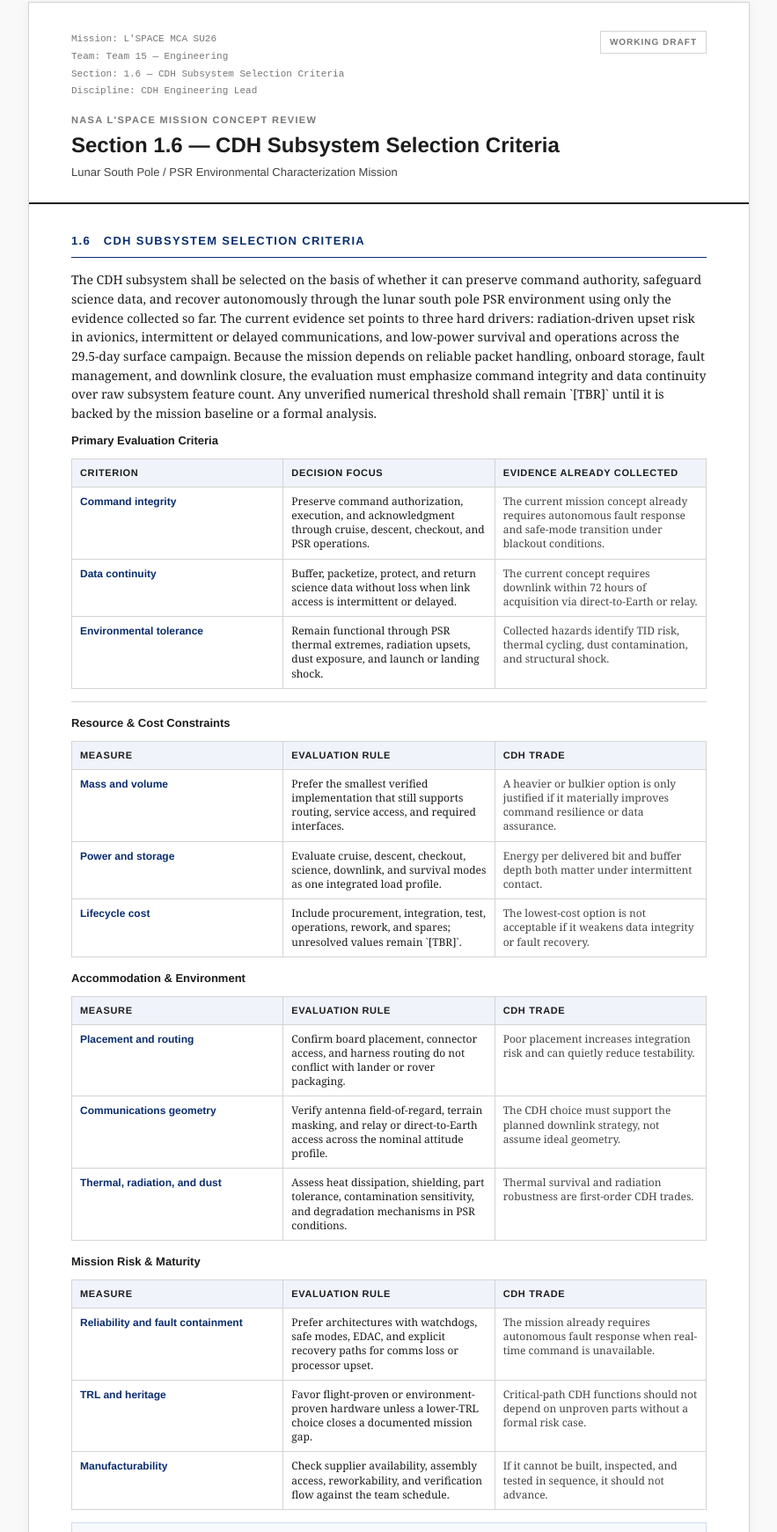
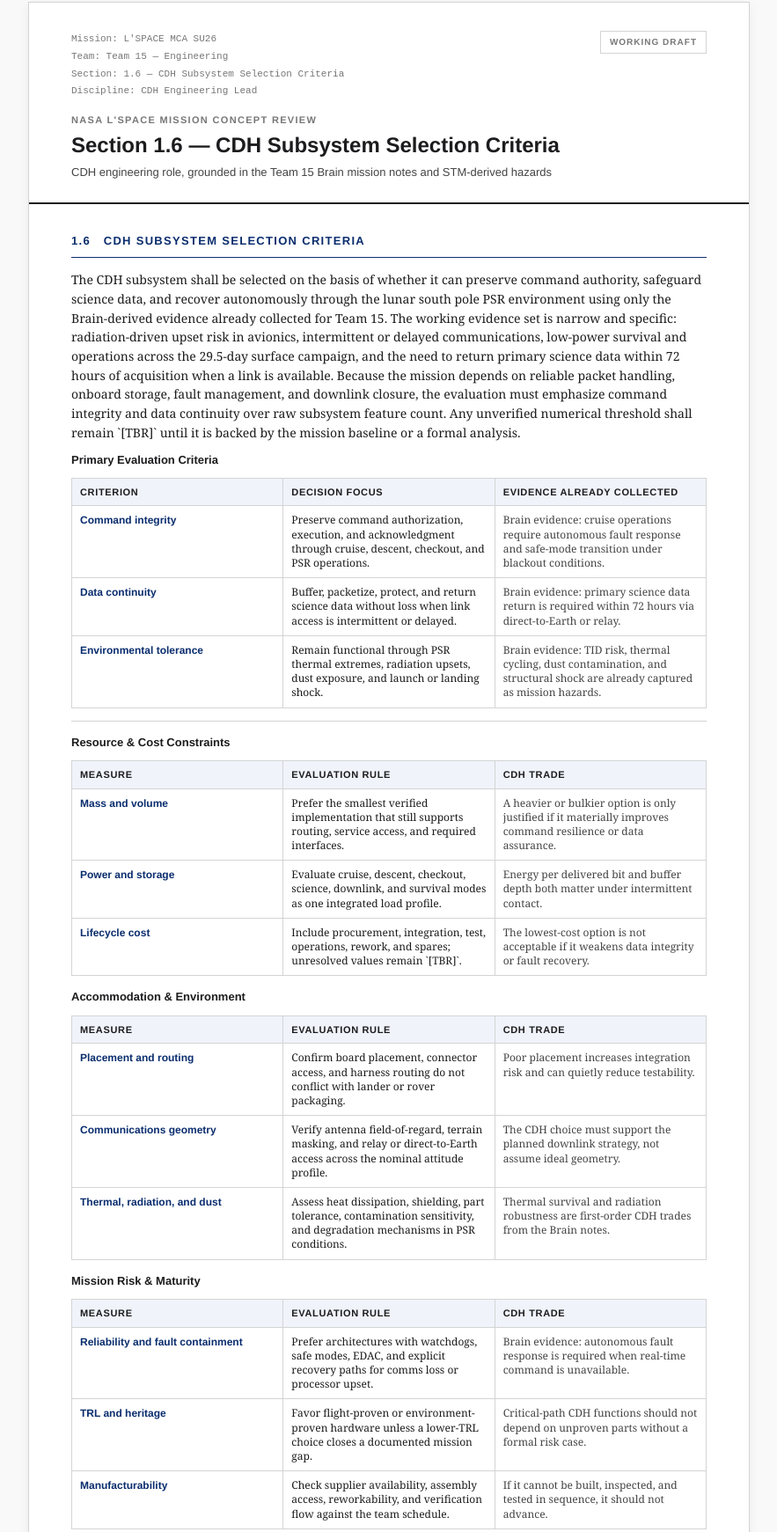
Before and after one commit to aryanputta/team15-mcr, a plain HTML site: page section-1-6-cdh-subsystem.html in a window 1280 px wide. Shown: the part 46-1787 px from the top of the page at 88% size, without its empty margins (198-1081 px from the left). Drawn offline with Linux system fonts and the light colour scheme.

Commit message:
Tighten CDH evidence basis

```diff
--- a/section-1-6-cdh-subsystem.html
+++ b/section-1-6-cdh-subsystem.html
@@ -201,14 +201,14 @@
     </div>
     <div class="doc-title">NASA L'SPACE Mission Concept Review</div>
     <div class="doc-heading">Section 1.6 — CDH Subsystem Selection Criteria</div>
-    <div class="doc-sub">Lunar South Pole / PSR Environmental Characterization Mission</div>
+    <div class="doc-sub">CDH engineering role, grounded in the Team 15 Brain mission notes and STM-derived hazards</div>
   </div>
 
   <div class="doc-body">
     <div class="section">
       <div class="section-heading">1.6 &nbsp; CDH Subsystem Selection Criteria</div>
       <p>
-        The CDH subsystem shall be selected on the basis of whether it can preserve command authority, safeguard science data, and recover autonomously through the lunar south pole PSR environment using only the evidence collected so far. The current evidence set points to three hard drivers: radiation-driven upset risk in avionics, intermittent or delayed communications, and low-power survival and operations across the 29.5-day surface campaign. Because the mission depends on reliable packet handling, onboard storage, fault management, and downlink closure, the evaluation must emphasize command integrity and data continuity over raw subsystem feature count. Any unverified numerical threshold shall remain `[TBR]` until it is backed by the mission baseline or a formal analysis.
+        The CDH subsystem shall be selected on the basis of whether it can preserve command authority, safeguard science data, and recover autonomously through the lunar south pole PSR environment using only the Brain-derived evidence already collected for Team 15. The working evidence set is narrow and specific: radiation-driven upset risk in avionics, intermittent or delayed communications, low-power survival and operations across the 29.5-day surface campaign, and the need to return primary science data within 72 hours of acquisition when a link is available. Because the mission depends on reliable packet handling, onboard storage, fault management, and downlink closure, the evaluation must emphasize command integrity and data continuity over raw subsystem feature count. Any unverified numerical threshold shall remain `[TBR]` until it is backed by the mission baseline or a formal analysis.
       </p>
 
       <div class="subsection">
@@ -225,17 +225,17 @@
             <tr>
               <td class="criterion">Command integrity</td>
               <td class="decision">Preserve command authorization, execution, and acknowledgment through cruise, descent, checkout, and PSR operations.</td>
-              <td class="evidence">The current mission concept already requires autonomous fault response and safe-mode transition under blackout conditions.</td>
+              <td class="evidence">Brain evidence: cruise operations require autonomous fault response and safe-mode transition under blackout conditions.</td>
             </tr>
             <tr>
               <td class="criterion">Data continuity</td>
               <td class="decision">Buffer, packetize, protect, and return science data without loss when link access is intermittent or delayed.</td>
-              <td class="evidence">The current concept requires downlink within 72 hours of acquisition via direct-to-Earth or relay.</td>
+              <td class="evidence">Brain evidence: primary science data return is required within 72 hours via direct-to-Earth or relay.</td>
             </tr>
             <tr>
               <td class="criterion">Environmental tolerance</td>
               <td class="decision">Remain functional through PSR thermal extremes, radiation upsets, dust exposure, and launch or landing shock.</td>
-              <td class="evidence">Collected hazards identify TID risk, thermal cycling, dust contamination, and structural shock.</td>
+              <td class="evidence">Brain evidence: TID risk, thermal cycling, dust contamination, and structural shock are already captured as mission hazards.</td>
             </tr>
           </tbody>
         </table>
@@ -297,7 +297,7 @@
             <tr>
               <td class="criterion">Thermal, radiation, and dust</td>
               <td>Assess heat dissipation, shielding, part tolerance, contamination sensitivity, and degradation mechanisms in PSR conditions.</td>
-              <td class="evidence">Thermal survival and radiation robustness are first-order CDH trades.</td>
+              <td class="evidence">Thermal survival and radiation robustness are first-order CDH trades from the Brain notes.</td>
             </tr>
           </tbody>
         </table>
@@ -317,7 +317,7 @@
             <tr>
               <td class="criterion">Reliability and fault containment</td>
               <td>Prefer architectures with watchdogs, safe modes, EDAC, and explicit recovery paths for comms loss or processor upset.</td>
-              <td class="evidence">The mission already requires autonomous fault response when real-time command is unavailable.</td>
+              <td class="evidence">Brain evidence: autonomous fault response is required when real-time command is unavailable.</td>
             </tr>
             <tr>
               <td class="criterion">TRL and heritage</td>
@@ -335,7 +335,7 @@
 
       <div class="note">
         <span class="tag">Selection rule</span><br>
-        When two candidate CDH architectures satisfy the same mission requirements, choose the one with lower verified power per delivered bit, stronger fault containment, simpler verification, and higher environmental maturity. Where the mission baseline has not yet fixed a number, carry it as `[TBR]` rather than inventing a threshold.
+        When two candidate CDH architectures satisfy the same mission requirements, choose the one with lower verified power per delivered bit, stronger fault containment, simpler verification, and higher environmental maturity. Where the mission baseline has not yet fixed a number, carry it as `[TBR]` rather than inventing a threshold. This page is intentionally limited to CDH engineering tradeoffs and the Team 15 evidence already captured in Brain.
       </div>
     </div>
   </div>
```
